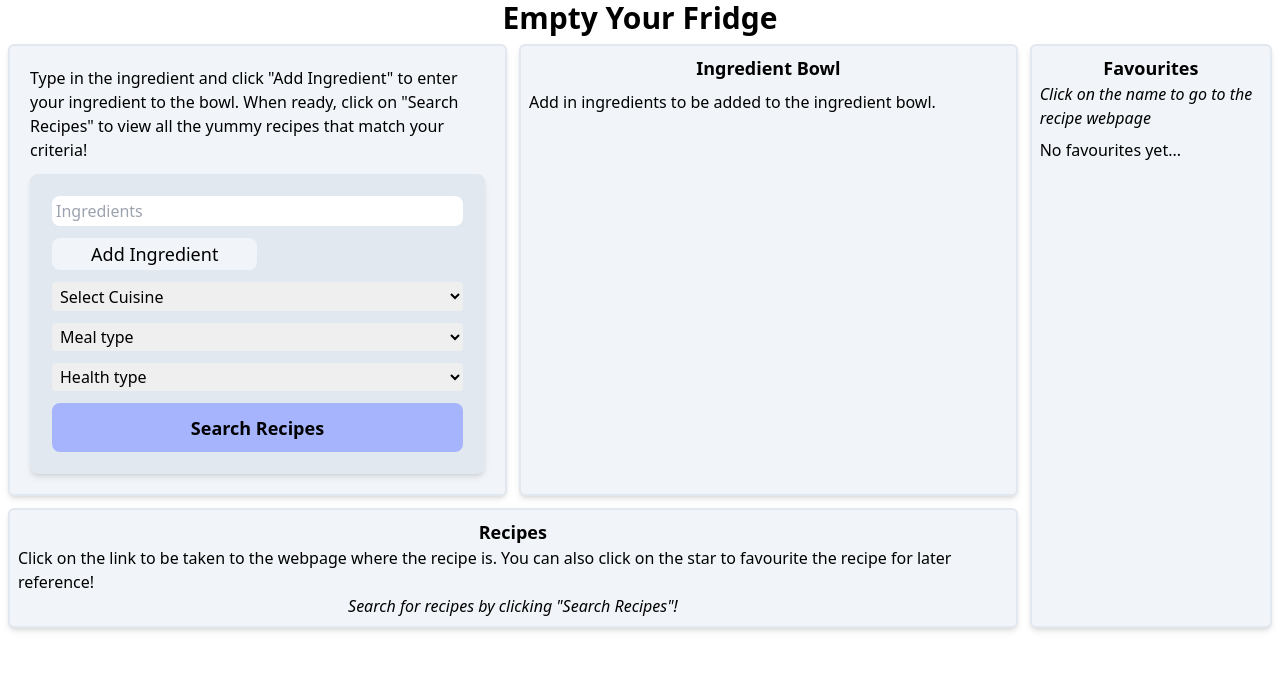
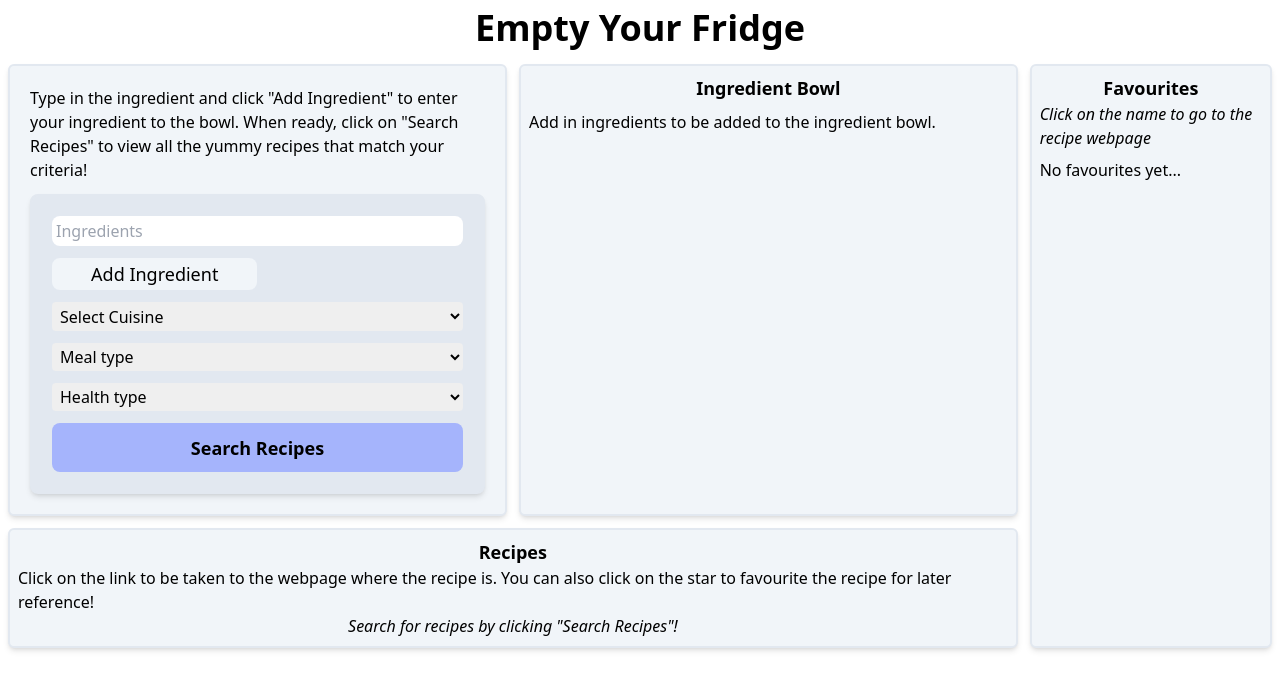
Before and after one commit to TheBigBookMan/Empty-Your-Fridge, a React (Create React App) app in the folder empty-your-fridge/: page / in a window 1280 px wide. Shown: the top 690 px of the page. Built offline with nearby package versions, Linux system fonts and the light colour scheme.

Commit message:
fixed styling bug

```diff
--- a/empty-your-fridge/src/App.js
+++ b/empty-your-fridge/src/App.js
@@ -13,7 +13,7 @@ function App() {
   return (
     <div className="font-Montserrat">
       <header className="text-center">
-        <h1 className="font-bold text-3xl">Empty Your Fridge</h1>
+        <h1 className="font-bold text-4xl m-2">Empty Your Fridge</h1>
       </header>
       <main className="flex flex-col lg:flex-row gap-3 p-2 h-full">
         <IngredientProvider>
--- a/empty-your-fridge/src/components/Recipes/Recipes.js
+++ b/empty-your-fridge/src/components/Recipes/Recipes.js
@@ -53,7 +53,7 @@ const Recipes = () => {
       ));
 
   return (
-    <div className="border-solid border-2 border-slate-200 rounded-md bg-slate-100 shadow-md p-2 lg:max-w-[1120px]">
+    <div className="border-solid border-2 border-slate-200 rounded-md bg-slate-100 shadow-md p-2 lg:max-w-[1160px]">
       <h2 className="font-bold text-lg text-center">Recipes</h2>
       <p>
         Click on the link to be taken to the webpage where the recipe is. You
```
